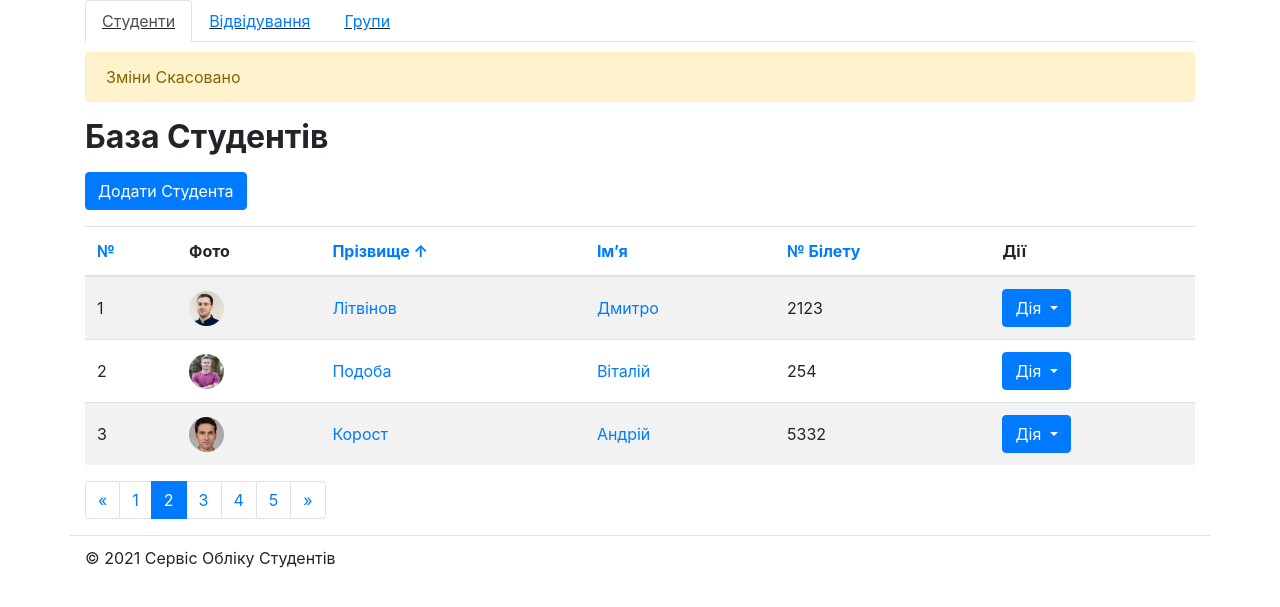
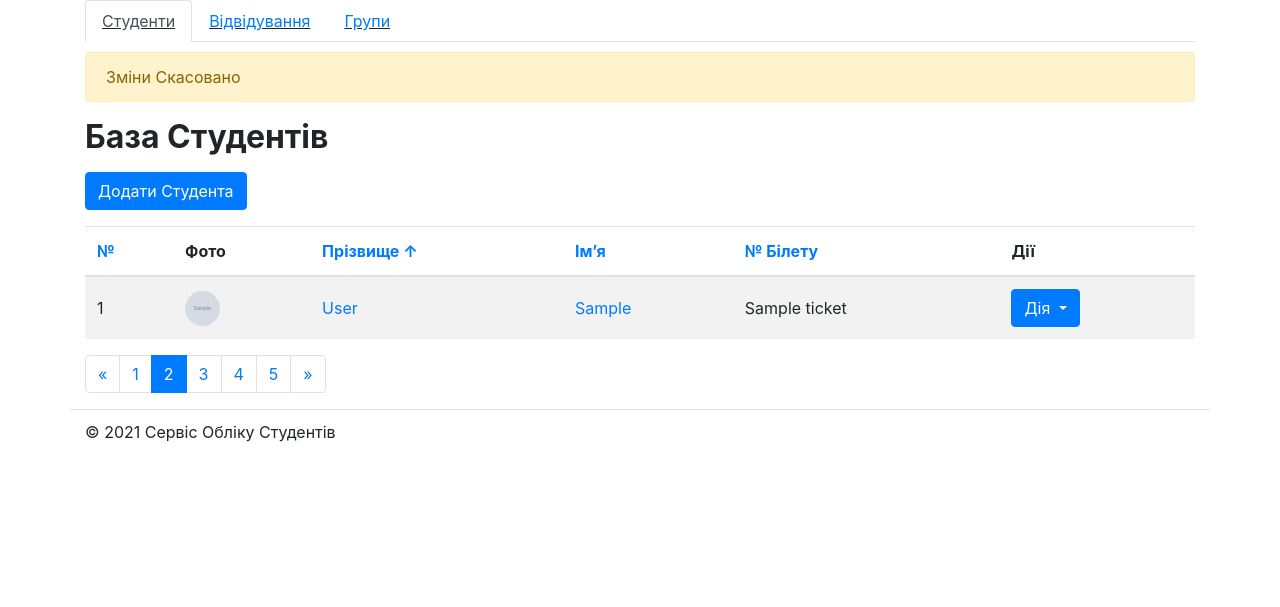
Before and after one commit to randrust/PodobaDJ22, a Django app: template students/templates/students/students_list.html in a window 1280 px wide. Shown: the part 72-679 px from the top of the page. Run offline with Django 3.2, Linux system fonts and the light colour scheme; the template is opened without the code that fills it: most values are stand-ins (such as "Sample title", 1, 10 or a date in 2020); grey boxes marked "Sample" are stand-in pictures; some libraries are stand-ins or nearby versions.

Commit message:
Add dinamic list students

```diff
--- /dev/null
+++ b/students/static/css/main.css
@@ -0,0 +1,23 @@
+h1, h2, h3, h4, h5, h6 {
+    font-weight: bold;
+}
+
+.alert {
+    margin: 10px 0 5px 0;
+}
+
+#footer {
+    border-top: 1px solid #dee2e6;
+    padding-top: 10px;
+}
+
+#group-selector {
+    margin-top: 10px;
+}
+#group-selector label {
+    line-height: calc(1.5em + .75rem + 2px);
+}
+
+.table td {
+    vertical-align: middle;
+}
--- a/students/templates/students/students_list.html
+++ b/students/templates/students/students_list.html
@@ -1,10 +1,12 @@
+{% load static %}
+
 <!DOCTYPE html>
 <html lang="uk">
 <head>
     <meta charset="UTF-8">
     <title>Система Обліку Студентів Навчального Закладу</title>
     <link rel="stylesheet" href="https://stackpath.bootstrapcdn.com/bootstrap/4.4.1/css/bootstrap.min.css" integrity="sha384-Vkoo8x4CGsO3+Hhxv8T/Q5PaXtkKtu6ug5TOeNV6gBiFeWPGFN9MuhOf23Q9Ifjh" crossorigin="anonymous">
-    <link rel="stylesheet" href="./css/main.css">
+    <link rel="stylesheet" href="{% static 'css/main.css' %}">
 </head>
 <body>
     <div class="container">
@@ -54,63 +56,28 @@
                             </tr>
                         </thead>
                         <tbody>
+                            {% for student in students %}
                             <tr>
-                                <td>1</td>
-                                <td><img height="35" width="35" src="./img/Dmytro.jpeg" class="rounded-circle"></td>
-                                <td><a title="Редагувати" href="{% url 'students_edit' 1 %}">Літвінов</a></td>
-                                <td><a title="Редагувати" href="{% url 'students_edit' 1 %}">Дмитро</a></td>
-                                <td>2123</td>
+                                <td>{{ forloop.counter }}</td>
+                                <td><img height="35" width="35" src="{% static student.image %}" class="rounded-circle"></td>
+                                <td><a title="Редагувати" href="{% url 'students_edit' student.id %}">{{ student.last_name }}</a></td>
+                                <td><a title="Редагувати" href="{% url 'students_edit' student.id %}">{{ student.first_name }}</a></td>
+                                <td>{{ student.ticket }}</td>
                                 <td>
                                     <div class="btn-group">
                                         <button type="button" class="btn btn-primary dropdown-toggle" data-toggle="dropdown">
                                             Дія
                                         </button>
                                         <div class="dropdown-menu">
-                                            <a href="{% url 'students_edit' 1 %}" class="dropdown-item">Редагувати</a>
+                                            <a href="{% url 'students_edit' student.id %}" class="dropdown-item">Редагувати</a>
                                             <a href="/journal/1" class="dropdown-item">Відвідування</a>
-                                            <a href="{% url 'students_delete' 1 %}" class="dropdown-item">Видалити</a>
+                                            <a href="{% url 'students_delete' student.id %}" class="dropdown-item">Видалити</a>
                                         </div>
                                     </div>
                                 </td>
                             </tr>
-                            <tr>
-                                <td>2</td>
-                                <td><img height="35" width="35" src="./img/Vitaliy.png" class="rounded-circle"></td>
-                                <td><a title="Редагувати" href="#">Подоба</a></td>
-                                <td><a title="Редагувати" href="#">Віталій</a></td>
-                                <td>254</td>
-                                <td>
-                                    <div class="btn-group">
-                                        <button type="button" class="btn btn-primary dropdown-toggle" data-toggle="dropdown">
-                                            Дія
-                                        </button>
-                                        <div class="dropdown-menu">
-                                            <a href="#" class="dropdown-item">Редагувати</a>
-                                            <a href="#" class="dropdown-item">Відвідування</a>
-                                            <a href="#" class="dropdown-item">Видалити</a>
-                                        </div>
-                                    </div>
-                                </td>
-                            </tr>
-                            <tr>
-                                <td>3</td>
-                                <td><img height="35" width="35" src="./img/Andrew.jpg" class="rounded-circle"></td>
-                                <td><a title="Редагувати" href="#">Корост</a></td>
-                                <td><a title="Редагувати" href="#">Андрій</a></td>
-                                <td>5332</td>
-                                <td>
-                                    <div class="btn-group">
-                                        <button type="button" class="btn btn-primary dropdown-toggle" data-toggle="dropdown">
-                                            Дія
-                                        </button>
-                                        <div class="dropdown-menu">
-                                            <a href="#" class="dropdown-item">Редагувати</a>
-                                            <a href="#" class="dropdown-item">Відвідування</a>
-                                            <a href="#" class="dropdown-item">Видалити</a>
-                                        </div>
-                                    </div>
-                                </td>
-                            </tr>
+                            {% endfor %}
+
                         </tbody>
                     </table>
                     <nav aria-label="Page navigation">
```
Also changed, not shown: students/views.py (+18 -1 lines), students/static/img/Andrew.jpg (added), students/static/img/Dmytro.jpeg (added), students/static/img/Vitaliy.png (added).
